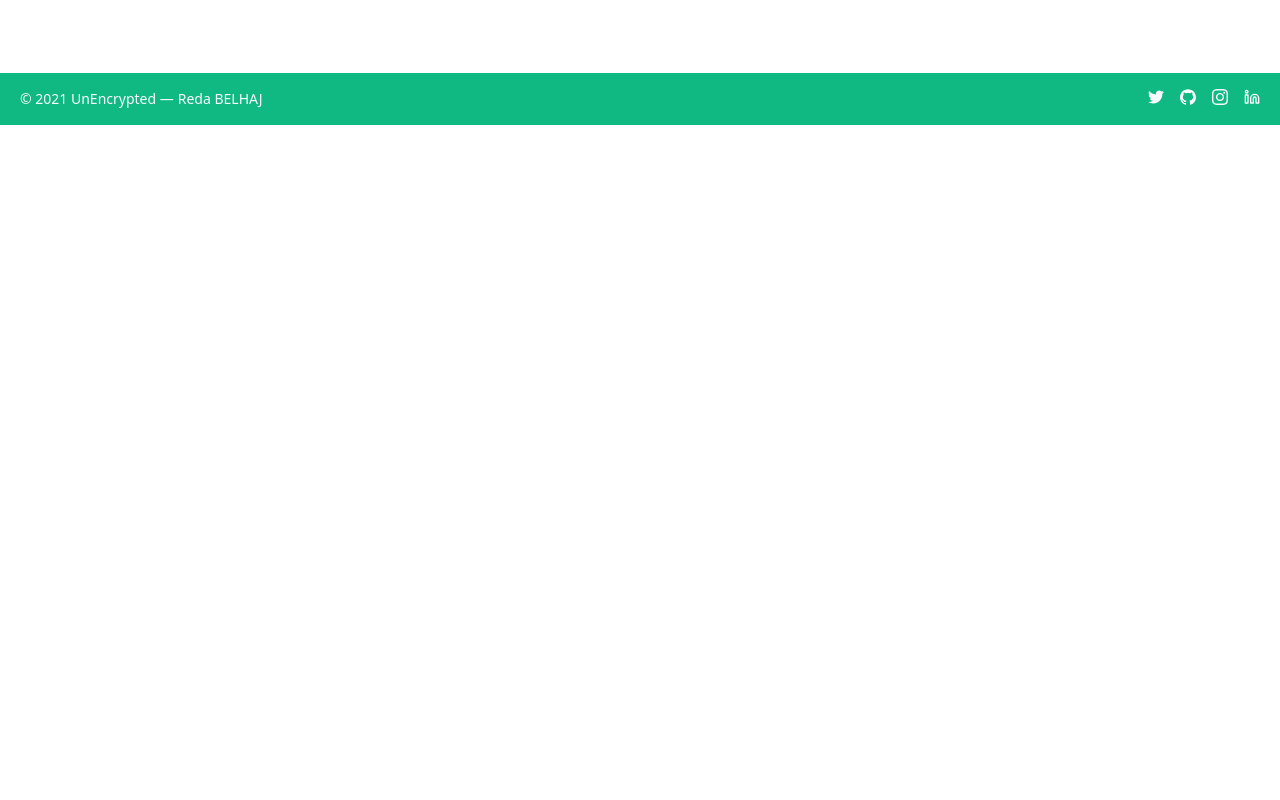
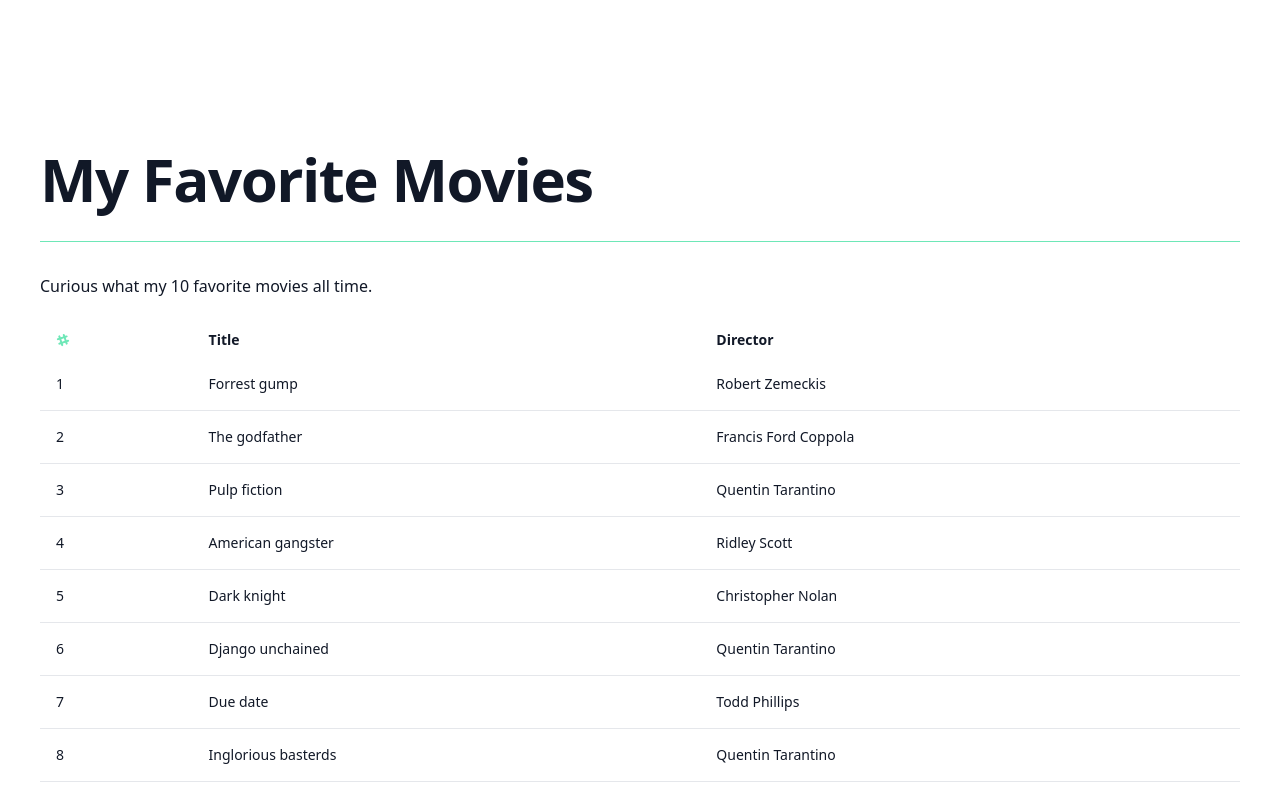
Before and after one commit to Reda-BELHAJ/UnEncrypted.io, a Next.js app: page /about in a window 1280 px wide. Shown: the part 2180-2980 px from the top of the page. Before the commit the page ends 2305 px from the top, so only its background shows below. Built offline with nearby package versions, Linux system fonts and the light colour scheme; no server answers; what @tailwindcss/typography would draw is missing.

Commit message:
Update about.js

```diff
--- a/pages/about.js
+++ b/pages/about.js
@@ -4,6 +4,7 @@ import About from '../components/About'
 import Tracks from '../components/Tracks'
 import Head from "next/head";
 import Helmet from "../components/Helmet";
+import Books from '../components/Books';
 
 const about = () => {
     return (
@@ -24,6 +25,7 @@ const about = () => {
                 <Navbar />
                 <About />
                 <Tracks />
+                <Books />
                 <Footer />
             </div>
         </>
```
